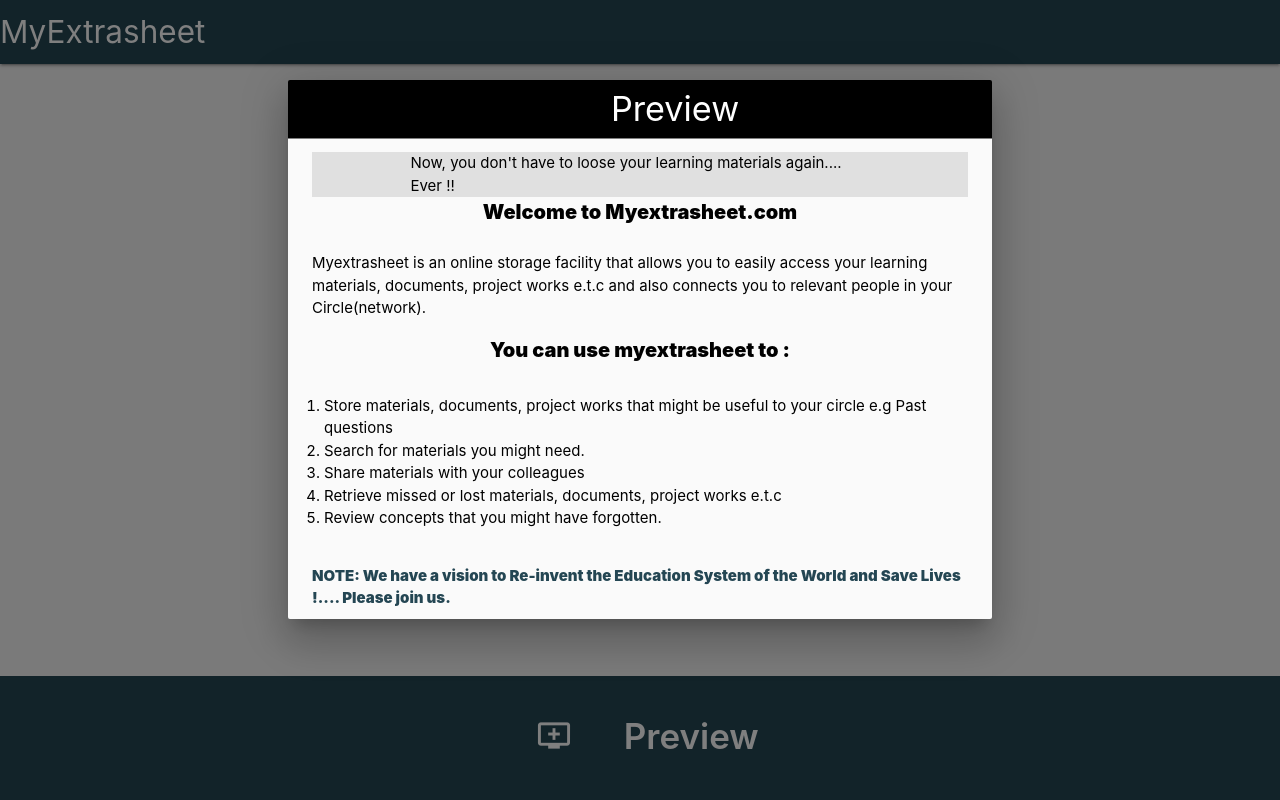
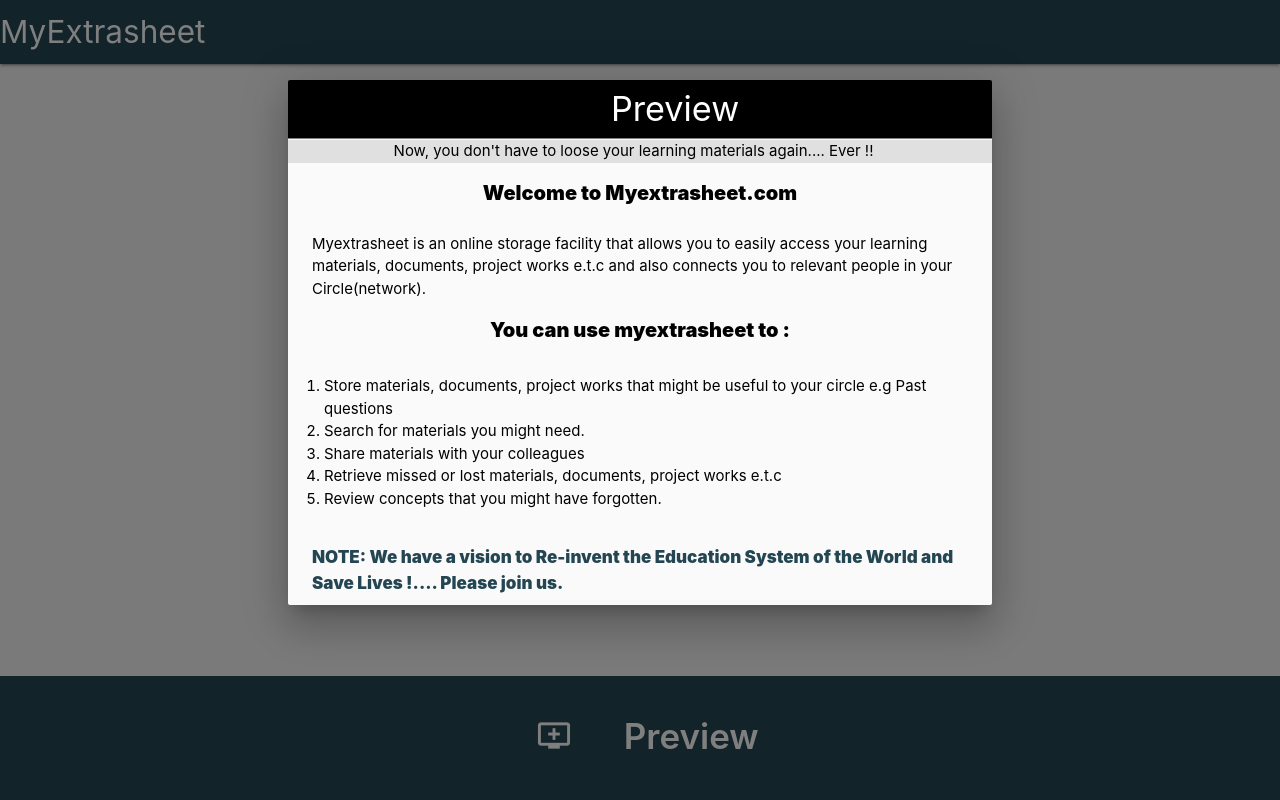
Before and after one commit to Bamimore-Tomi/extrasheet, a Flask app: page /login/ in a window 1280 px wide, after a click that opens the changed part. Run offline with Flask 2, Linux system fonts and the light colour scheme.

Commit message:
Update new.css
done

```diff
--- a/extrasheet/static/new.css
+++ b/extrasheet/static/new.css
@@ -24,7 +24,12 @@
 
 }
 
-
+.hidep {
+    margin-top: -12px;
+    margin-bottom: 15px;
+    margin-right: -24px;
+    margin-left: -24px;
+}
 
 .profile2 {
 padding: 15px 10px;
@@ -188,6 +193,7 @@
     font-weight: 900;
     margin-bottom: -15px;
     margin-top:35px;
+font-size: 17px;
 }
 
 ol {
```
